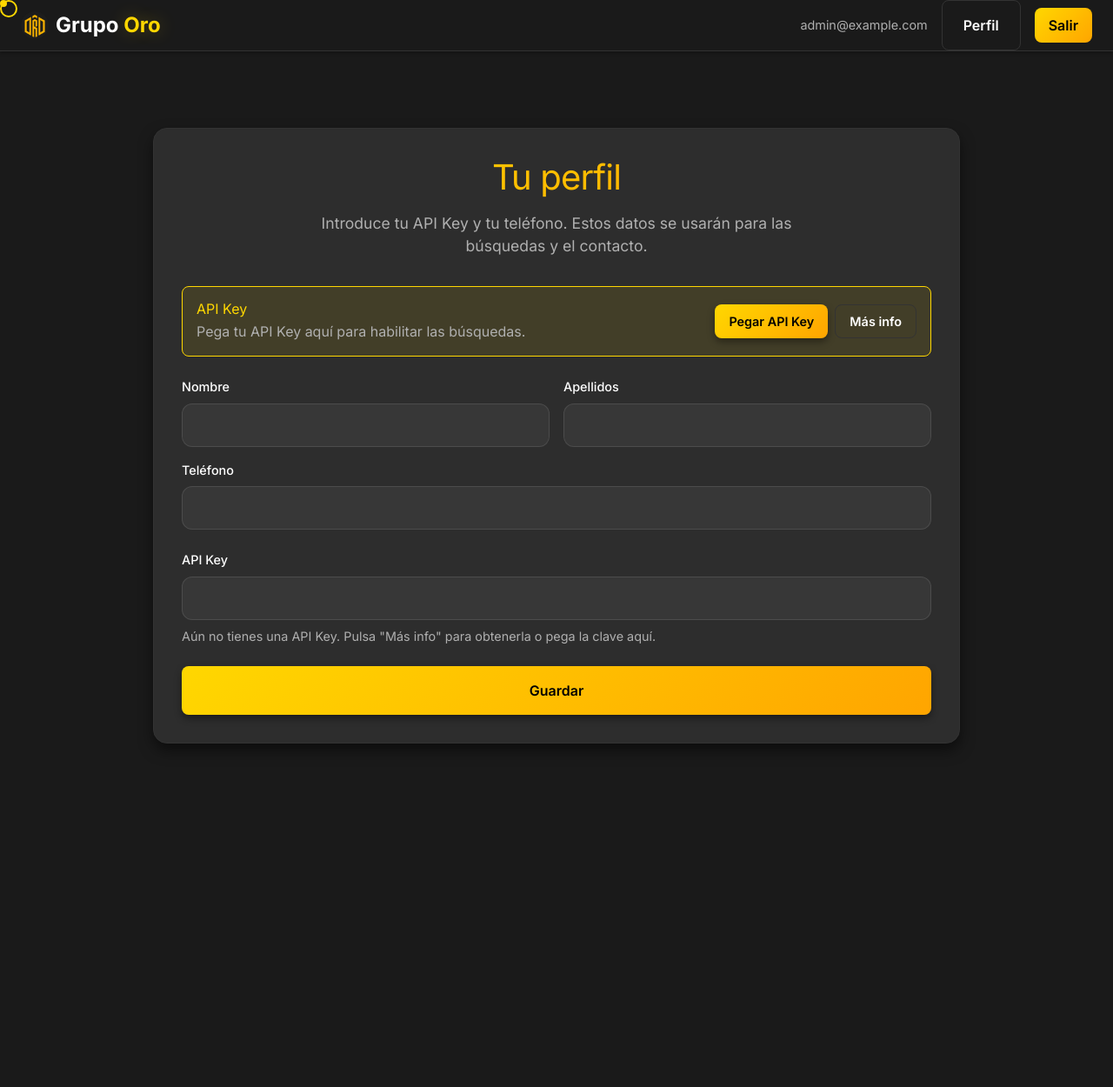
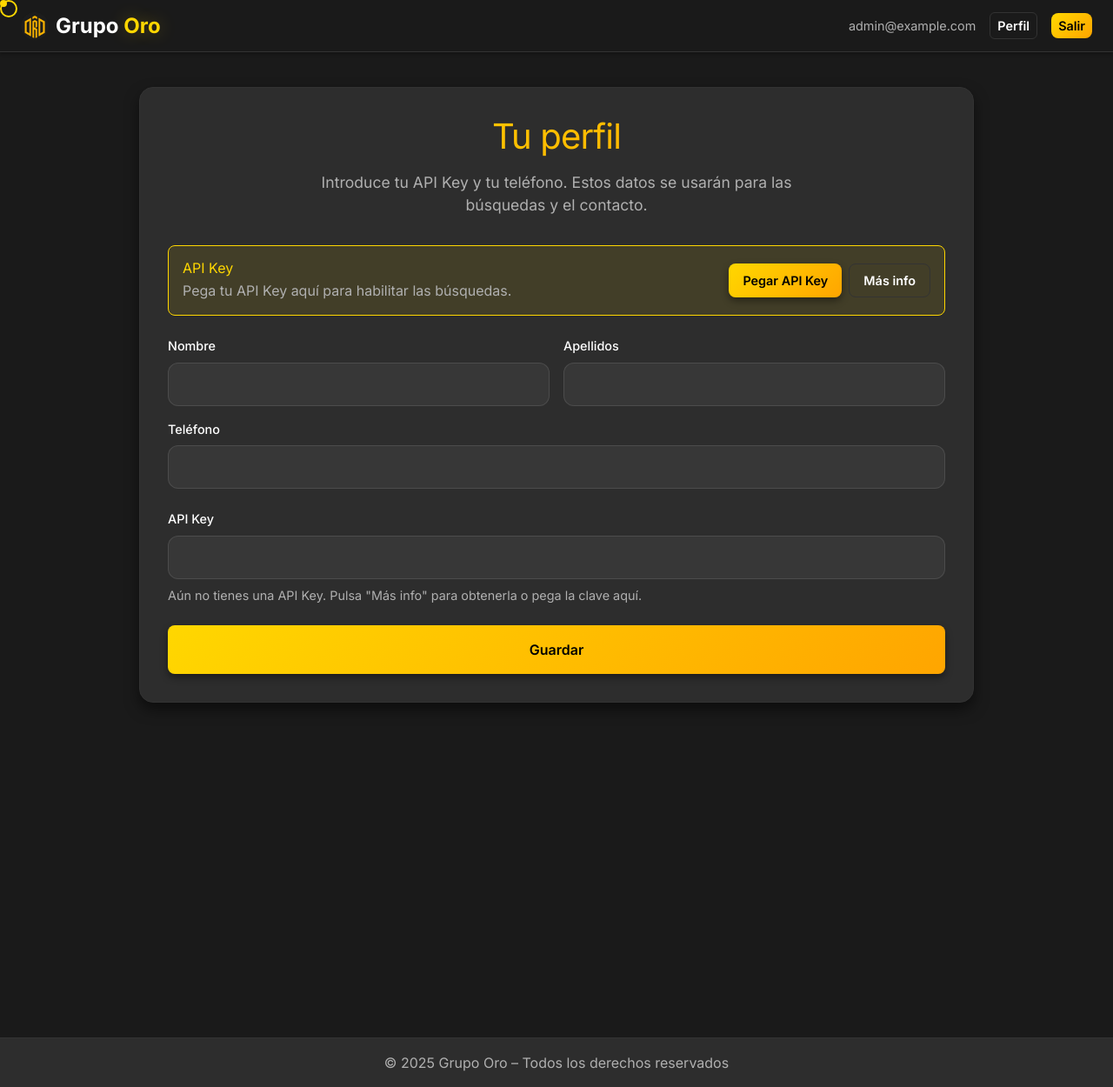
Before and after one commit to JrNiRos/ScrapingGrupoOro, a Django app: page /profile/ in a window 1280 px wide. Shown: the whole page at 87% size. Run offline with Django 5.2, Linux system fonts and the light colour scheme; a user stored in the database is signed in; some libraries are stand-ins or nearby versions.

Commit message:
updatedEstilosSolucionados

```diff
--- a/static/css/brand.css
+++ b/static/css/brand.css
@@ -151,9 +151,10 @@
   background: var(--gradient-gold);
   color: var(--bg-quaternary);
   border: none;
-  padding: var(--spacing-sm) var(--spacing-md);
+  padding: var(--spacing-xs) var(--spacing-sm);
   border-radius: var(--border-radius);
   font-weight: 600;
+  font-size: 0.9rem;
   cursor: pointer;
   transition: var(--transition);
 }
@@ -203,6 +204,14 @@
   cursor: pointer;
   transition: var(--transition);
   text-decoration: none;
+}
+
+/* Botones más pequeños dentro del header en todas las páginas */
+.site-header .btn-primary,
+.site-header .btn-secondary {
+  padding: var(--spacing-xs) var(--spacing-sm);
+  font-size: 0.9rem;
+  border-radius: 6px;
 }
 
 .btn-secondary:hover {
@@ -280,12 +289,11 @@
 
 /* Páginas de autenticación */
 .auth-container {
-  min-height: 100vh;
   display: flex;
   align-items: center;
   justify-content: center;
-  background: var(--gradient-dark);
-  padding: var(--spacing-lg);
+  background: var(--bg-primary);
+  padding: var(--spacing-md);
 }
 
 .auth-card {
@@ -353,9 +361,8 @@
 
 /* Dashboard/Buscador Principal */
 .dashboard-container {
-  min-height: 100vh;
   background: var(--bg-primary);
-  padding: var(--spacing-lg);
+  padding: var(--spacing-md);
 }
 
 .search-container {
@@ -449,7 +456,7 @@
 /* Footer */
 .site-footer {
   border-top: 1px solid var(--border-color);
-  padding: var(--spacing-xl) 0;
+  padding: var(--spacing-md) 0;
   color: var(--text-secondary);
   text-align: center;
   background: var(--bg-secondary);
--- a/templates/base.html
+++ b/templates/base.html
@@ -57,7 +57,7 @@
   </header>
 
   <main class="flex-1">
-    <div class="max-w-5xl mx-auto px-6 py-12 sm:py-16">
+    <div class="max-w-5xl mx-auto px-4 py-4 sm:py-6">
       {# Mensajes de Django (éxito/error/info) #}
       {% if messages %}
         <div style="margin-bottom: 24px;">
```
Also changed, not shown: db.sqlite3.
